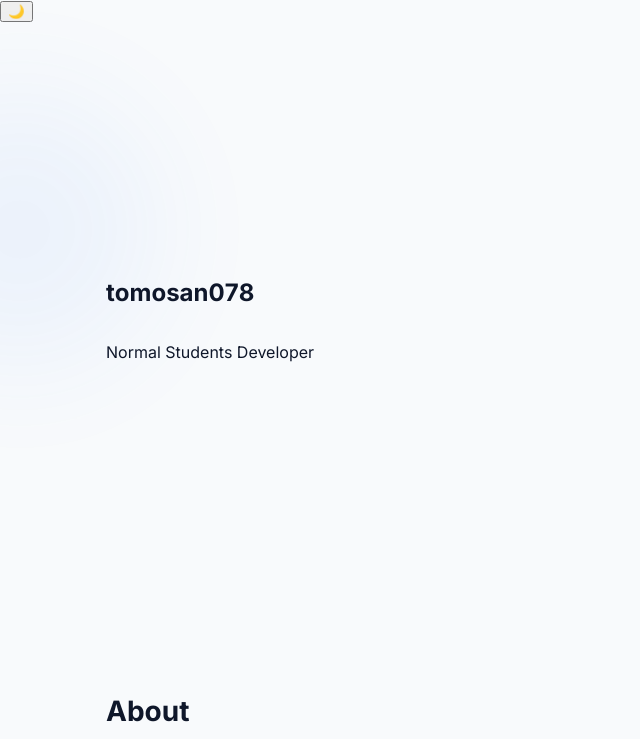
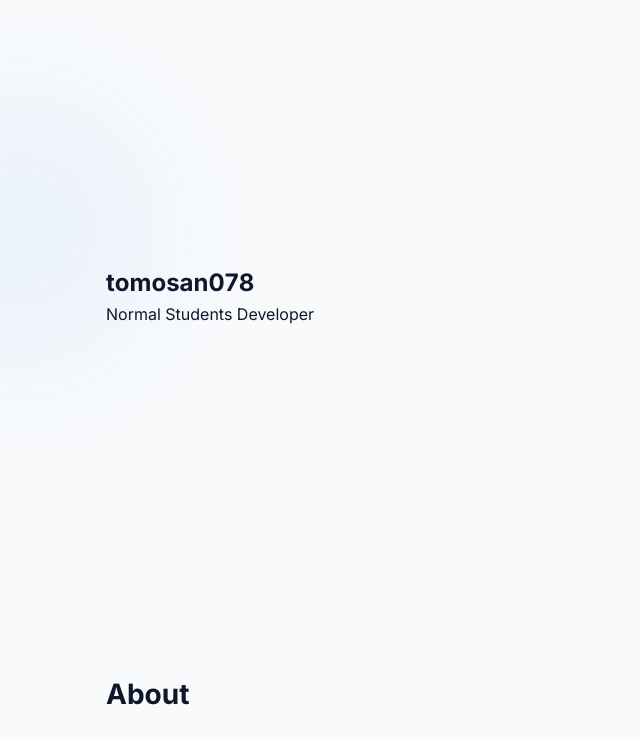
Before and after one commit to tomosan078/tomo-portfolio, a Next.js app: page / in a window 1280 px wide. Shown: the top 739 px of the page, without its empty margins (0-640 px from the left). Built offline with nearby package versions, Linux system fonts and the light colour scheme.

Commit message:
Add files via upload

```diff
--- a/app/globals.css
+++ b/app/globals.css
@@ -1,22 +1,32 @@
+/* ===== カラーモード変数 ===== */
+:root {
+  --bg: #f8fafc;
+  --text: #0f172a;
+  --card: #ffffff;
+  --primary: #3b82f6;
+}
+
 /* ===== リセット ===== */
 * {
   box-sizing: border-box;
+  margin: 0;
+  padding: 0;
 }
 
 body {
-  margin: 0;
-  background: #f8fafc;
-  color: #0f172a;
-  position: relative;
+  background: var(--bg);
+  color: var(--text);
+  font-family: system-ui, sans-serif;
+  line-height: 1.6;
 }
 
 /* ===== レイアウト ===== */
 main {
-  position: relative;
-  z-index: 1;
   max-width: 1100px;
   margin: auto;
   padding: 16px;
+  position: relative;
+  z-index: 1;
 }
 
 /* ===== Hero ===== */
@@ -37,12 +47,13 @@ main {
   width: 280px;
   height: 280px;
   border-radius: 50%;
-  background: #3b82f6;
+  background: var(--primary);
   opacity: 0.06;
   filter: blur(60px);
   z-index: 0;
   pointer-events: none;
   animation: floatY 20s ease-in-out infinite;
+  will-change: transform;
 }
 
 .bg-circle.one {
@@ -57,9 +68,8 @@ main {
 }
 
 @keyframes floatY {
-  0% { transform: translateY(0); }
+  0%, 100% { transform: translateY(0); }
   50% { transform: translateY(-50px); }
-  100% { transform: translateY(0); }
 }
 
 /* ===== セクション ===== */
@@ -80,13 +90,20 @@ main {
 }
 
 .card {
-  background: #ffffff;
+  background: var(--card);
   border: 1px solid #e2e8f0;
   border-radius: 12px;
   padding: 24px;
   cursor: pointer;
+  transition: transform 0.2s ease, box-shadow 0.2s ease;
 }
 
+.card:hover {
+  transform: translateY(-4px);
+  box-shadow: 0 10px 20px rgba(0,0,0,0.08);
+}
+
+/* ===== レスポンシブ ===== */
 @media (max-width: 768px) {
   .grid {
     grid-template-columns: 1fr;
@@ -96,3 +113,37 @@ main {
     margin: 64px 0;
   }
 }
+
+/* ===== トグルボタン ===== */
+.theme-toggle {
+  position: fixed;
+  bottom: 24px;
+  right: 24px;
+  border: none;
+  border-radius: 50%;
+  padding: 12px;
+  font-size: 20px;
+  cursor: pointer;
+  background: var(--card);
+  color: var(--text);
+  z-index: 10;
+}
+
+/* ===== モーダル ===== */
+.modal-bg {
+  position: fixed;
+  inset: 0;
+  background: rgba(0,0,0,0.4);
+  display: flex;
+  justify-content: center;
+  align-items: center;
+  z-index: 20;
+}
+
+.modal {
+  background: var(--card);
+  color: var(--text);
+  padding: 32px;
+  border-radius: 16px;
+  max-width: 90%;
+}
```
